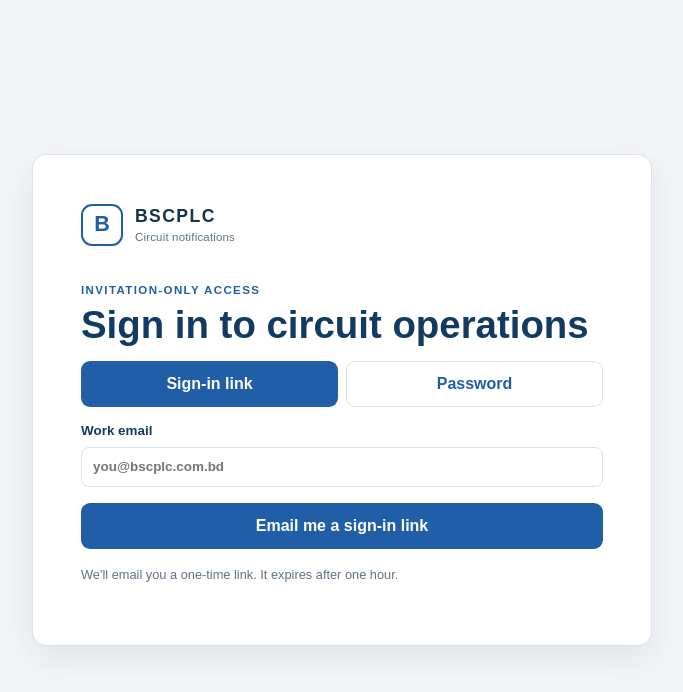
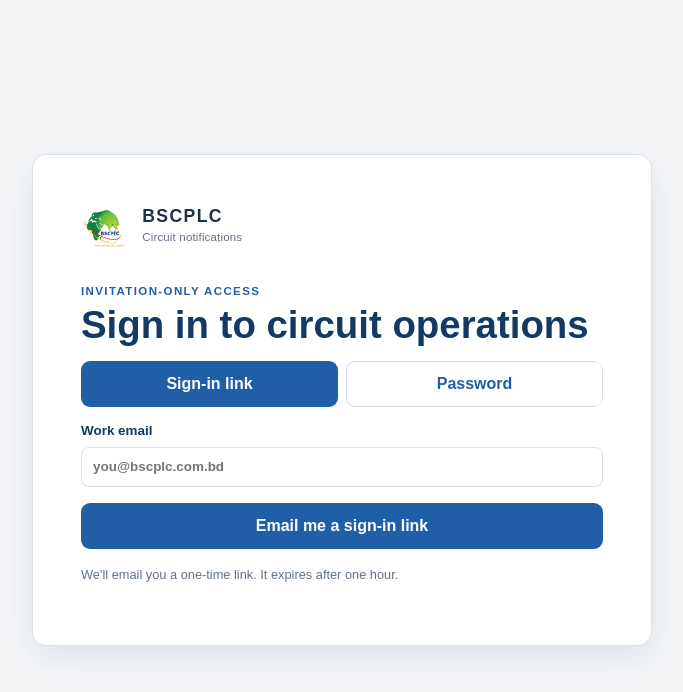
Before and after one commit to muminurbsccl/notifyIIG, a Next.js app: page /login in a window 1280 px wide. Shown: the top 692 px of the page, without its empty margins (298-981 px from the left). Built offline with nearby package versions, Linux system fonts and the light colour scheme; no server answers.

Commit message:
feat: add official BSCPLC logo

```diff
--- a/app/globals.css
+++ b/app/globals.css
@@ -98,20 +98,16 @@
   gap: 12px;
 }
 
-.brand-mark {
-  display: grid;
-  width: 42px;
-  height: 42px;
-  place-items: center;
-  border: 2px solid currentColor;
-  border-radius: 11px;
-  color: var(--blue-700);
-  font-size: 1.35rem;
-  font-weight: 800;
+.brand-logo-image {
+  display: block;
+  width: auto;
+  height: 44px;
+  object-fit: contain;
 }
 
-.sidebar .brand-mark {
-  color: #fff;
+.sidebar .brand-logo-image,
+.brand-lockup-compact .brand-logo-image {
+  height: 32px;
 }
 
 .brand-copy {
--- a/components/brand-logo.tsx
+++ b/components/brand-logo.tsx
@@ -1,3 +1,4 @@
+import Image from "next/image";
 import type { ReactElement } from "react";
 
 type BrandLogoProps = {
@@ -7,9 +8,14 @@
 export function BrandLogo({ compact = false }: BrandLogoProps): ReactElement {
   return (
     <div className={`brand-lockup${compact ? " brand-lockup-compact" : ""}`}>
-      <span className="brand-mark" aria-hidden="true">
-        B
-      </span>
+      <Image
+        alt="BSCPLC logo"
+        className="brand-logo-image"
+        height={56}
+        priority
+        src="/brand/bscplc-logo.webp"
+        width={180}
+      />
       <span className="brand-copy">
         <strong>BSCPLC</strong>
         {!compact && <small>Circuit notifications</small>}
```
Also changed, not shown: public/brand/bscplc-logo.webp (added), 3 other files (tests, documents, lock files or other folders).
